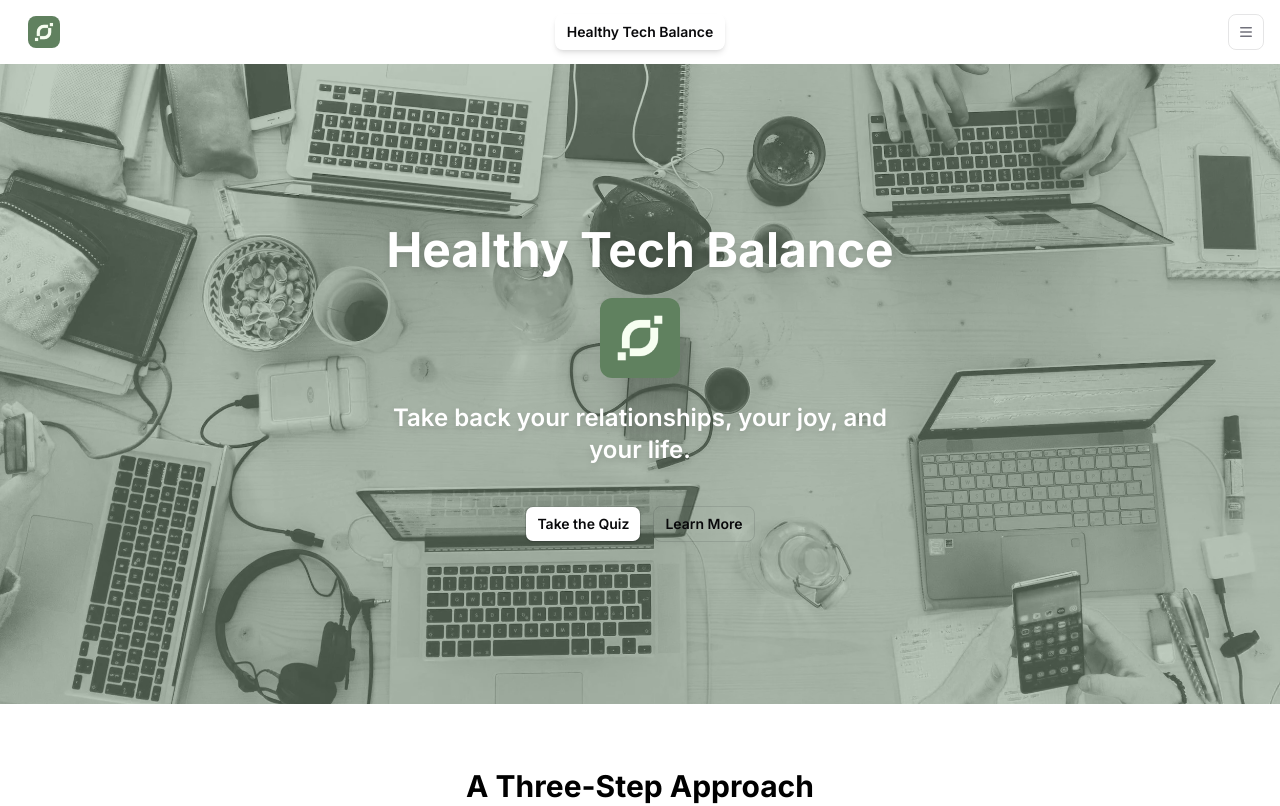
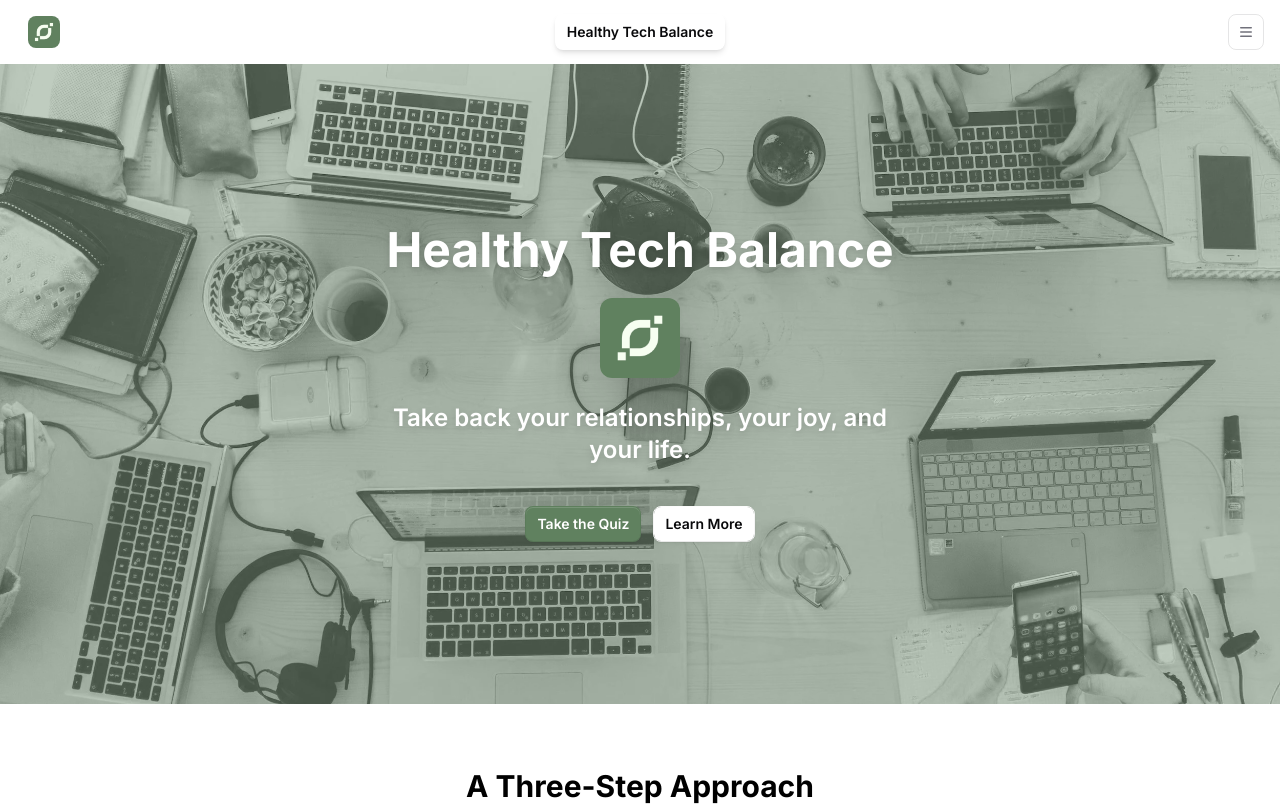
Before and after one commit to lukeludlow/healthy-tech-values, a React (Vite) app: page / in a window 1280 px wide. Shown: the top 806 px of the page. Built offline with nearby package versions, Linux system fonts and the light colour scheme.

Commit message:
fix button visibility

```diff
--- a/src/pages/home/HomeHero.tsx
+++ b/src/pages/home/HomeHero.tsx
@@ -48,14 +48,14 @@ export default function HomeHero() {
                 </p>
                 <div className="flex flex-wrap justify-center gap-3 mt-10">
                     <Button
-                        color="white"
+                        color="primary"
                         className="px-8 py-3 text-base"
                         onClick={handleStartQuiz}
                     >
                         {isQuizInProgress ? "Continue" : "Take"} the Quiz
                     </Button>
                     <Button
-                        outline
+                        color={"white"}
                         href="/learn"
                         className="px-8 py-3 text-base text-white border-white hover:bg-white/10"
                     >
```
